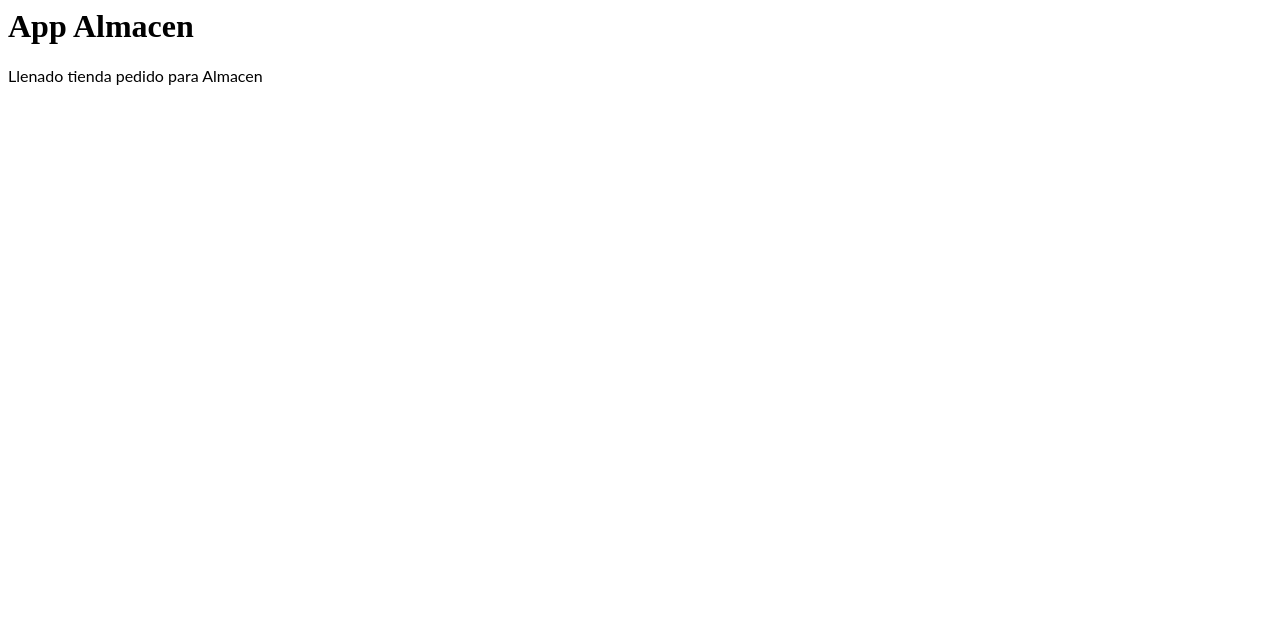
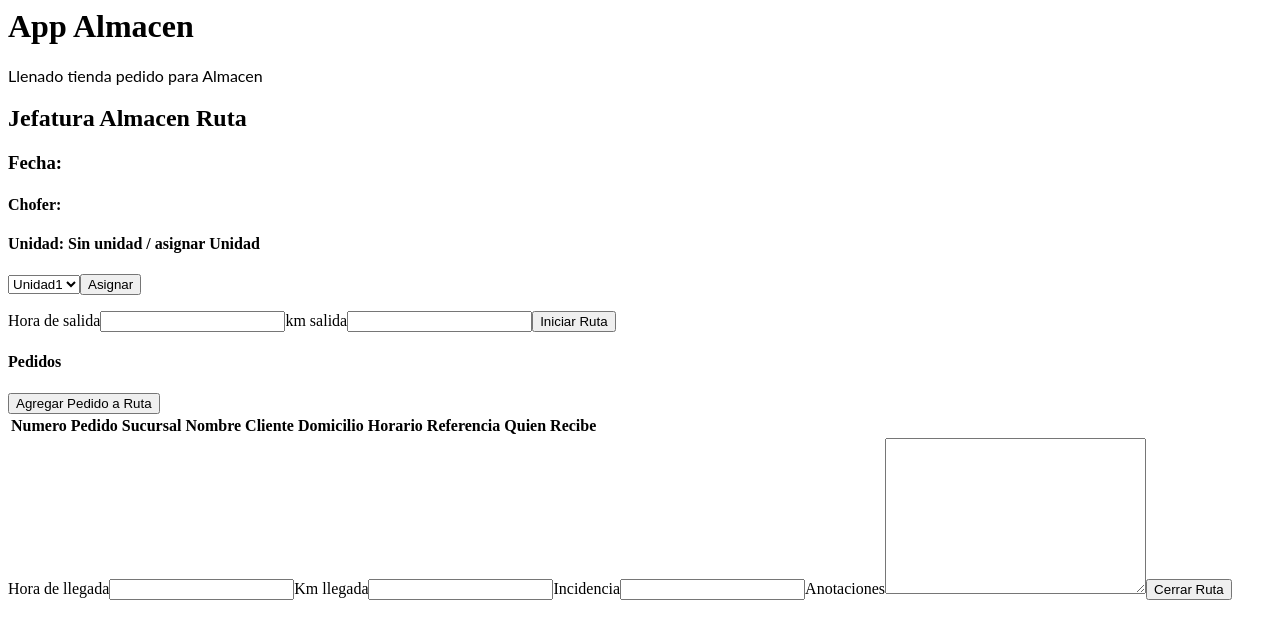
Before and after one commit to JesusMirandaEspino/App-Almacen-Pedidos, an Angular app: page / in a window 1280 px wide. Shown: the top 638 px of the page. Built offline with nearby package versions, Linux system fonts and the light colour scheme.

Commit message:
Ruta base

```diff
--- a/src/app/app.component.html
+++ b/src/app/app.component.html
@@ -1,2 +1,106 @@
 <h1>App Almacen</h1>
 <p>Llenado tienda pedido para Almacen</p>
+
+
+<section>
+
+  <div>
+    <div>
+      <h1>Jefatura Almacen Ruta</h1>
+    </div>
+  </div>
+
+
+  <div>
+    <div>
+      <h3>Fecha:</h3>
+    </div>
+  </div>
+
+
+</section>
+
+<!------------------------------------->
+<!--Seccion asignada para cada chofer-->
+<!------------------------------------->
+<section>
+
+<div>
+    <div>
+      <h4>Chofer:  </h4>
+      <h4>Unidad: Sin unidad / asignar Unidad</h4>
+      <form action="">
+        <select name="" id="">
+          <option value="">Unidad1</option>
+          <option value="">Unidad2</option>
+          <option value="">Unidad3</option>
+        </select>
+        <button>Asignar</button>
+      </form>
+    </div>
+</div>
+
+
+<div>
+  <div>
+    <form action="">
+      <label for="">Hora de salida</label>
+      <input type="text">
+      <label for="">km salida</label>
+      <input type="text">
+
+
+      <input type="button" value="Iniciar Ruta" >
+
+    </form>
+  </div>
+</div>
+
+
+<!--Seccion para asignar pedidos-->
+<div>
+  <div>
+    <h4>Pedidos</h4>
+    <button>Agregar Pedido a Ruta</button>
+  </div>
+  <div>
+    <table>
+      <thead>
+        <tr>
+          <th>Numero Pedido</th>
+          <th>Sucursal</th>
+          <th>Nombre Cliente</th>
+          <th>Domicilio</th>
+          <th>Horario Referencia</th>
+          <th>Quien Recibe</th>
+        </tr>
+      </thead>
+    </table>
+  </div>
+</div>
+
+
+<div>
+  <div>
+    <form action="">
+      <label for="">Hora de  llegada</label>
+      <input type="text">
+      <label for="">Km llegada</label>
+      <input type="text">
+      <label for="">Incidencia</label>
+      <input type="text">
+      <label for="">Anotaciones</label>
+      <textarea name="" id="" cols="30" rows="10"></textarea>
+
+      <input type="button" value="Cerrar Ruta" >
+
+    </form>
+  </div>
+</div>
+
+
+
+</section>
+<!------------------------------------->
+<!------------------------------------->
+<!------------------------------------->
```
